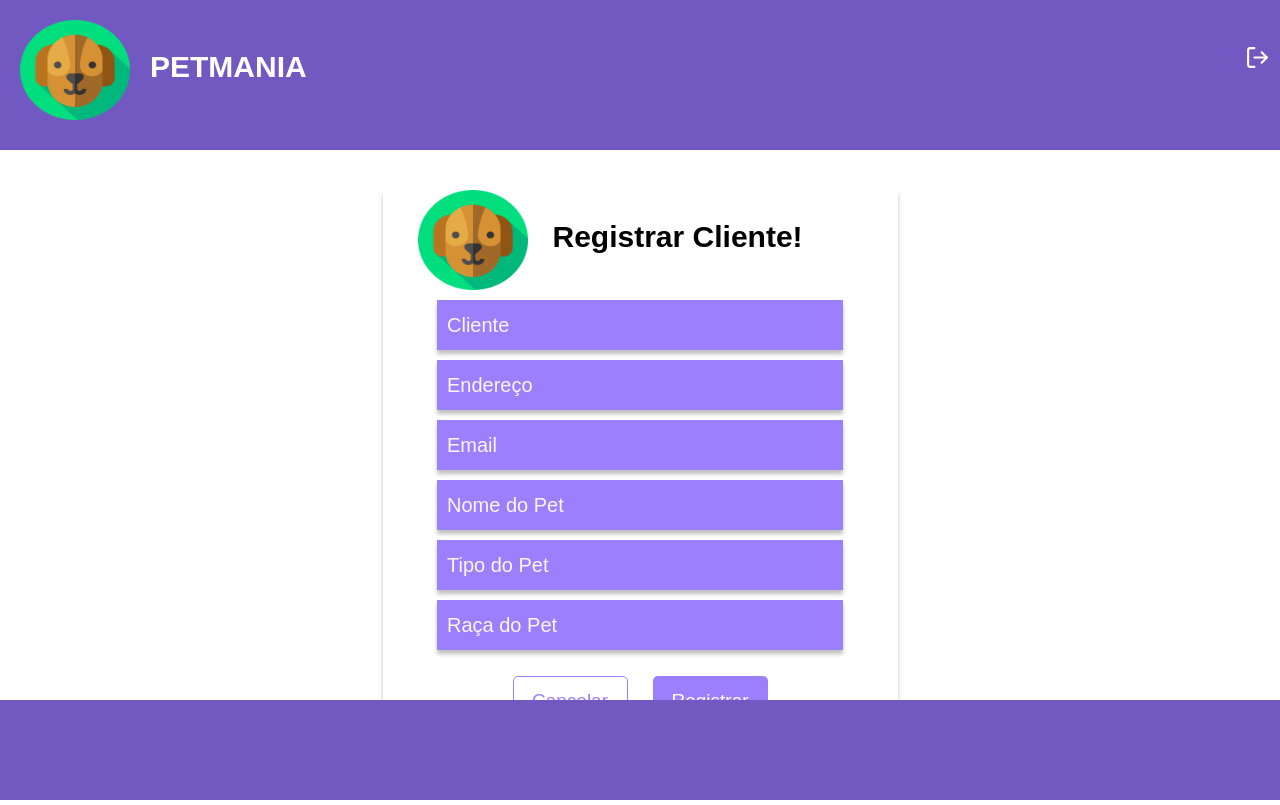
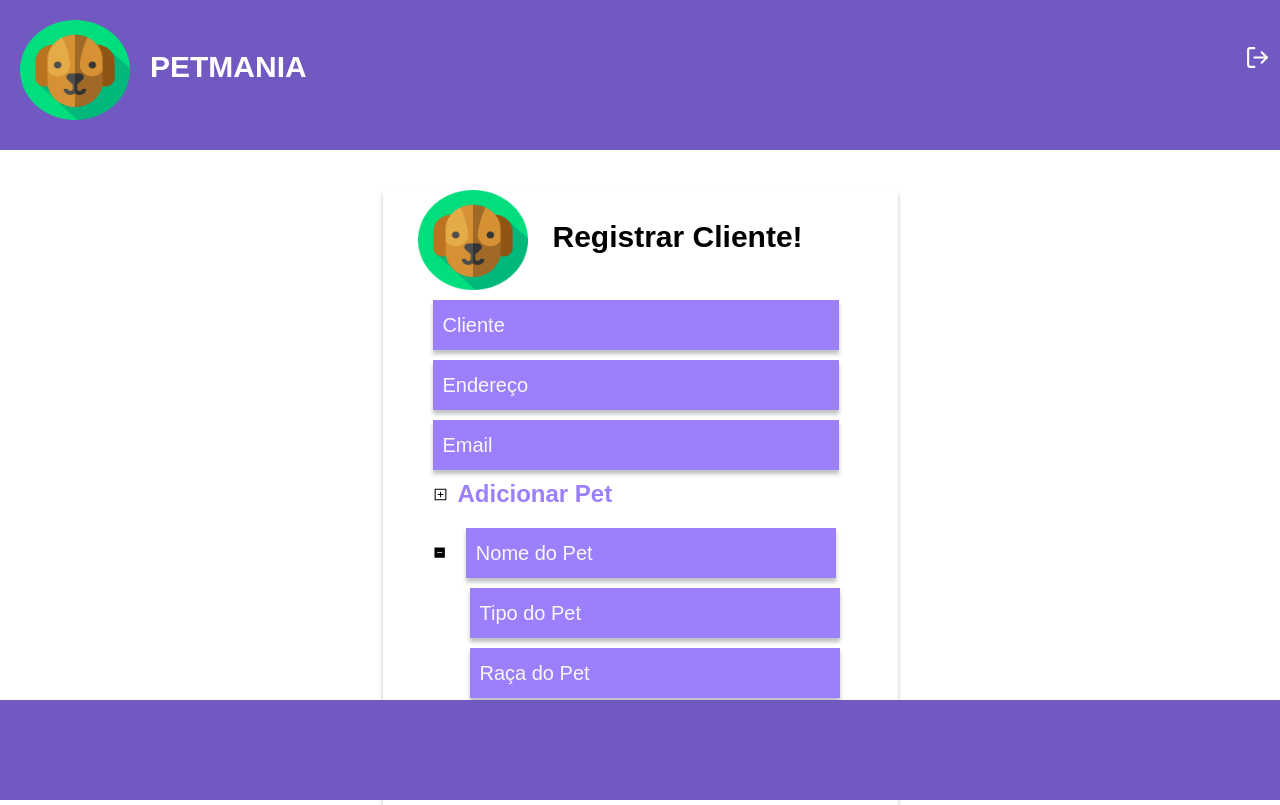
Before and after one commit to tatianemoraes/petmania, a React (Create React App) app: page /painel/register/client in a window 1280 px wide. Built offline with nearby package versions, Linux system fonts and the light colour scheme; sample sign-in values are in the browser's storage.

Commit message:
chore: added new layout in register client page

```diff
--- a/src/pages/RegisterClient/index.js
+++ b/src/pages/RegisterClient/index.js
@@ -7,6 +7,8 @@ import HeaderAuth from '../../utils/headerAuth';
 import { useEmployeeContext } from '../../contexts/useEmployeeContext';
 
 import Pet from '../../assets/pet.png';
+import { AiOutlinePlusSquare } from 'react-icons/ai';
+import { AiFillMinusSquare } from 'react-icons/ai';
 import { Container } from './style';
 import api from '../../services/api';
 
@@ -99,6 +101,18 @@ export default function RegisterClient() {
             onChange={(e) => validateFields(e)  || ''}
             value={client.email || ''}
           />
+          <div className="add-pet">
+            <button className="btn-add">
+              <AiOutlinePlusSquare size="15" />
+            </button>
+            <h2>Adicionar Pet</h2>
+          </div>
+          <div className="list-pet">
+            <div className="item-pet">
+              <div className="content-pet-name">
+                <button className="delete-pet">
+                  <AiFillMinusSquare />
+                </button>
                 <input
                   className="input-pet-name input-space"
                   type="text"
@@ -107,6 +121,8 @@ export default function RegisterClient() {
                   onChange={(e) => validateFields(e)  || ''}
                   value={client.petName || ''}
                 />
+              </div>
+              <div className="content-pet-continues">
                 <input
                   className="input-pet-type input-space"
                   type="text"
@@ -124,6 +140,75 @@ export default function RegisterClient() {
                   value={client.breed || ''}
                 />
               </div>
+            </div>
+            <div className="item-pet">
+              <div className="content-pet-name">
+                <button className="delete-pet">
+                  <AiFillMinusSquare />
+                </button>
+                <input
+                  className="input-pet-name input-space"
+                  type="text"
+                  placeholder="Nome do Pet"
+                  name="petName"
+                  onChange={(e) => validateFields(e)  || ''}
+                  value={client.petName || ''}
+                />
+              </div>
+              <div className="content-pet-continues">
+                <input
+                  className="input-pet-type input-space"
+                  type="text"
+                  placeholder="Tipo do Pet"
+                  name="petType"
+                  onChange={(e) => validateFields(e)  || ''}
+                  value={client.petType || ''}
+                />
+                <input
+                  className="input-pet-breed input-space"
+                  type="text"
+                  placeholder="Raça do Pet"
+                  name="breed"
+                  onChange={(e) => validateFields(e)  || ''}
+                  value={client.breed || ''}
+                />
+              </div>
+            </div>
+            <div className="item-pet">
+              <div className="content-pet-name">
+                <button className="delete-pet">
+                  <AiFillMinusSquare size="15" />
+                </button>
+                <input
+                  className="input-pet-name input-space"
+                  type="text"
+                  placeholder="Nome do Pet"
+                  name="petName"
+                  onChange={(e) => validateFields(e)  || ''}
+                  value={client.petName || ''}
+                />
+              </div>
+              <div className="content-pet-continues">
+                <input
+                  className="input-pet-type input-space"
+                  type="text"
+                  placeholder="Tipo do Pet"
+                  name="petType"
+                  onChange={(e) => validateFields(e)  || ''}
+                  value={client.petType || ''}
+                />
+                <input
+                  className="input-pet-breed input-space"
+                  type="text"
+                  placeholder="Raça do Pet"
+                  name="breed"
+                  onChange={(e) => validateFields(e)  || ''}
+                  value={client.breed || ''}
+                />
+              </div>
+            </div>
+          </div>
+        </div>
         <div className="btns-form">
           <button className="btn-cancel">Cancelar</button>
           <button
--- a/src/pages/RegisterClient/style.js
+++ b/src/pages/RegisterClient/style.js
@@ -11,7 +11,7 @@ export const Container = styled.div`
   .form {
     display: flex;
     flex-direction: column;
-    height: 560px;
+    height: 615px;
     width: 515px;
     margin-top: 40px;
     background: linear-gradient(180deg, #FFFFFF 0%, rgba(255, 255, 255, 0) 100%);
@@ -41,6 +41,7 @@ export const Container = styled.div`
       justify-content: center;
       flex-direction: column;
       margin-top: 10px;
+      margin-left: 50px;
 
       label {
         margin-bottom: 5px;
@@ -60,6 +61,50 @@ export const Container = styled.div`
         ::placeholder {
           color: #f7f7f7;
         }
+      }
+
+      .add-pet {
+        display: flex;
+        align-items: baseline;
+        margin-bottom:20px;
+
+        .btn-add {
+          cursor: pointer;
+          background: none;
+          border: none;
+        }
+
+        h2 {
+          margin-left: 10px;
+          color: #9C7FFD;
+        }
+      }
+
+      .list-pet {
+        max-height: 180px;
+        height: 100%;
+        overflow: auto;
+        .content-pet-name {
+
+          .delete-pet {
+            margin-right: 20px;
+            background: none;
+            border: none;
+          }
+
+          .input-pet-name {
+            width: 370px !important;
+          }
+
+        }
+
+        .content-pet-continues {
+          input {
+            width: 370px;
+            margin-left: 37px;
+          }
+        }
+
       }
 
       .input-space {
```
Lines whose indentation alone changed are shown as unchanged.
